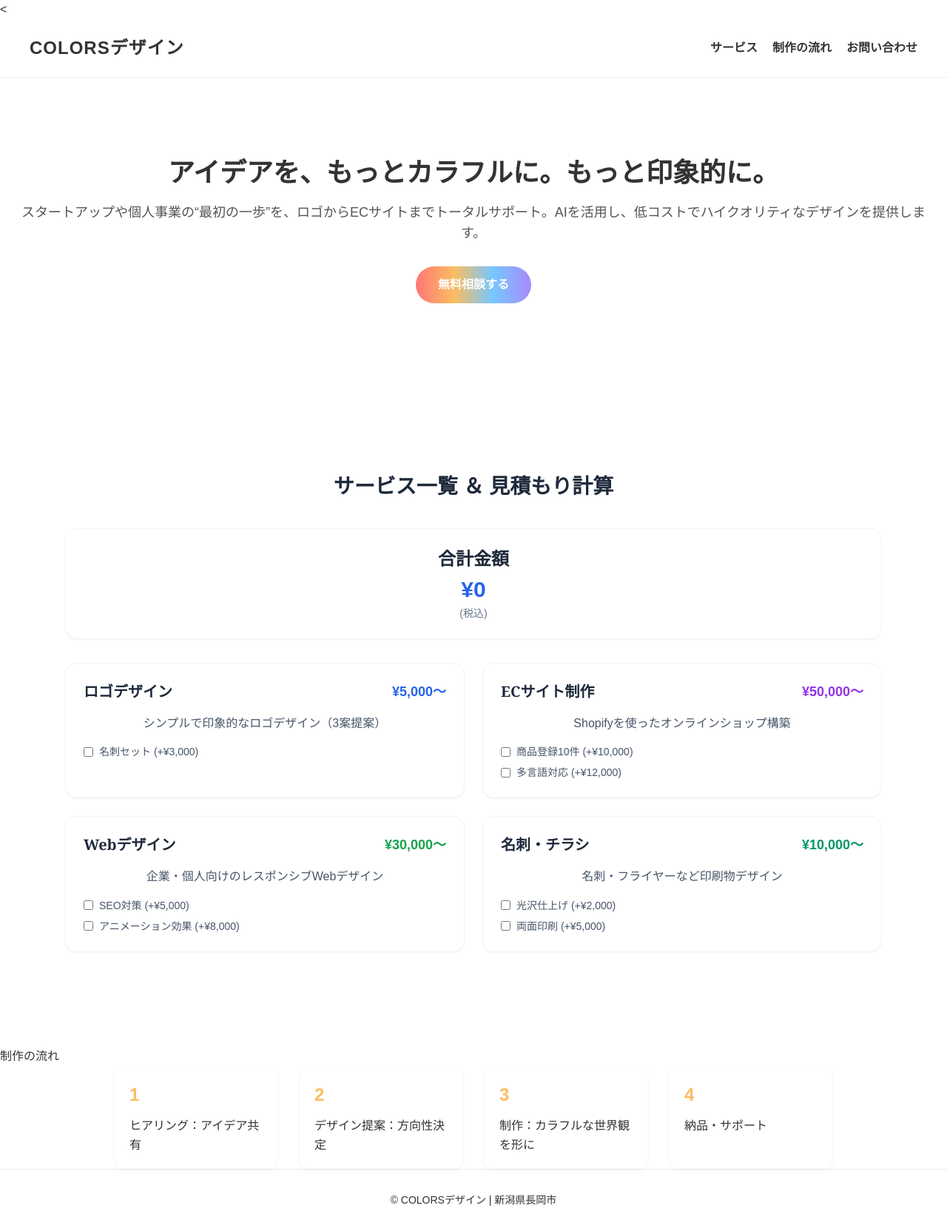
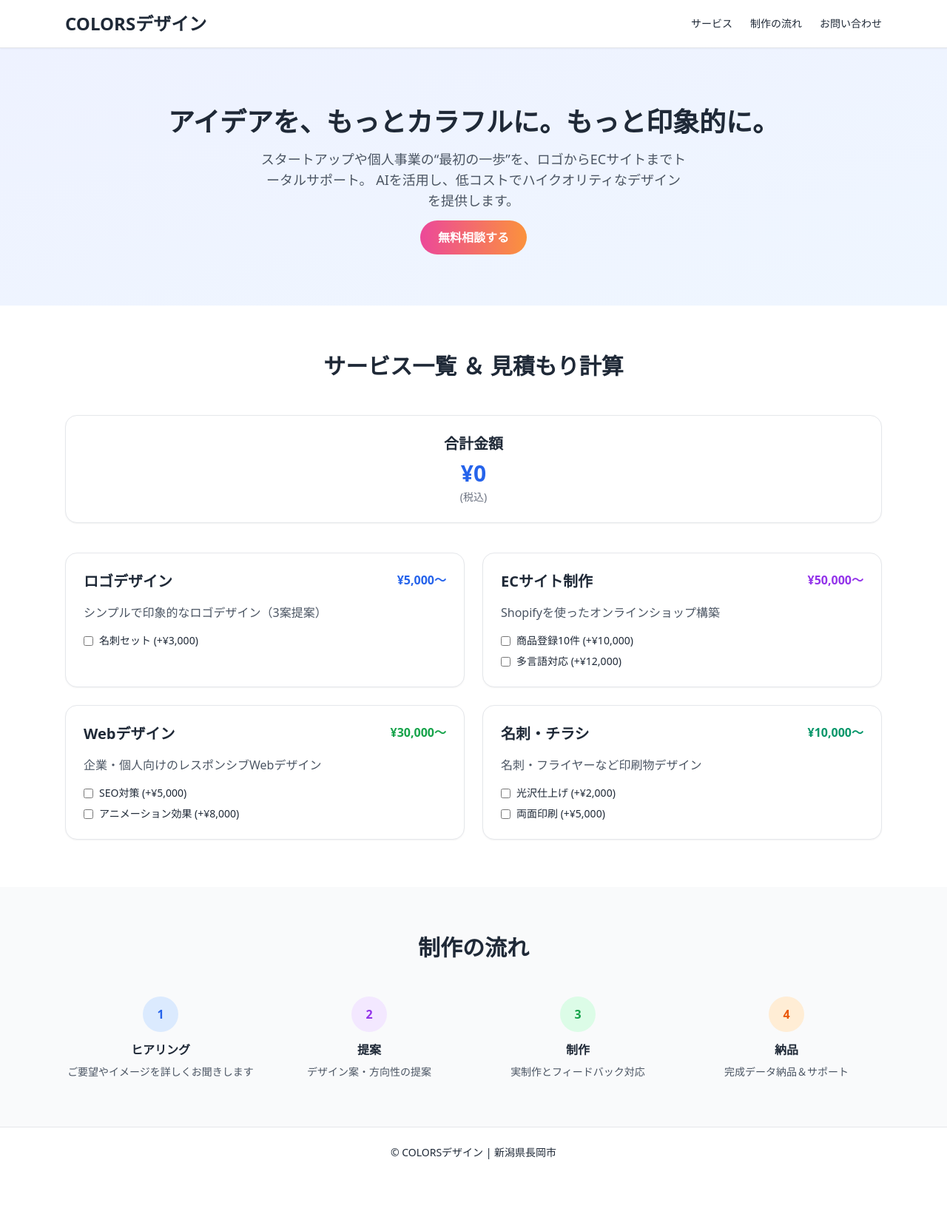
Before and after one commit to yamda1122/colors-design, a plain HTML site: page index.html in a window 1280 px wide. Shown: the whole page at 74% size. After the commit the page ends 1592 px from the top, so only its background shows below. Drawn offline with nearby package versions, Linux system fonts and the light colour scheme.

Commit message:
Update index.html

```diff
--- a/index.html
+++ b/index.html
@@ -1,140 +1,153 @@
 <!DOCTYPE html>
 <html lang="ja">
-<<head>
+<head>
   <meta charset="UTF-8">
   <meta name="viewport" content="width=device-width, initial-scale=1.0">
   <title>COLORSデザイン</title>
 
   <!-- Tailwind CSS CDN -->
   <script src="https://cdn.tailwindcss.com"></script>
-  <style>
-    * {margin:0;padding:0;box-sizing:border-box;font-family:'Noto Sans JP',sans-serif;}
-    body {background-color:#fff;color:#333;line-height:1.6;}
-    header {padding:20px 40px;display:flex;justify-content:space-between;align-items:center;background:#fff;border-bottom:1px solid #eee;position:sticky;top:0;z-index:1000;}
-    header h1 {font-size:24px;font-weight:bold;letter-spacing:1px;}
-    nav ul {display:flex;list-style:none;gap:20px;}
-    nav ul li a {text-decoration:none;color:#333;font-weight:bold;}
-    .hero {text-align:center;padding:100px 20px;background:#fff;}
-    .hero h2 {font-size:36px;margin-bottom:10px;font-weight:bold;}
-    .hero p {font-size:18px;margin-bottom:30px;color:#555;}
-    .btn {display:inline-block;padding:12px 30px;background:linear-gradient(90deg,#ff7676,#fbbd61,#76c7ff,#a78bfa);color:#fff;border-radius:30px;text-decoration:none;font-weight:bold;transition:0.3s ease;}
-    .btn:hover {opacity:0.8;}
-    .services {text-align:center;padding:80px 20px;}
-    .services h3 {font-size:28px;margin-bottom:40px;}
-    .service-grid {display:grid;grid-template-columns:repeat(auto-fit,minmax(220px,1fr));gap:20px;max-width:1000px;margin:auto;}
-    .card {background:#fafafa;border-radius:12px;padding:20px;box-shadow:0 2px 5px rgba(0,0,0,0.05);transition:0.3s;}
-    .card:hover {transform:translateY(-5px);}
-    .card h4 {font-size:20px;margin-bottom:10px;}
-    .flow {padding:80px 20px;text-align:center;background:#f8f8f8;}
-    .flow h3 {font-size:28px;margin-bottom:40px;}
-    .steps {display:flex;flex-wrap:wrap;justify-content:center;gap:30px;}
-    .step {width:220px;padding:20px;background:#fff;border-radius:12px;box-shadow:0 2px 5px rgba(0,0,0,0.05);}
-    .step span {display:block;font-size:24px;color:#fbbd61;margin-bottom:10px;font-weight:bold;}
-    footer {text-align:center;padding:30px 20px;font-size:14px;background:#fff;border-top:1px solid #eee;}
-  </style>
 </head>
-<body>
-  <header>
-    <h1>COLORSデザイン</h1>
+<body class="bg-white text-gray-800">
+
+  <!-- Header -->
+  <header class="bg-white shadow-sm border-b border-gray-200 sticky top-0 z-50">
+    <div class="max-w-6xl mx-auto flex justify-between items-center px-6 py-4">
+      <h1 class="text-2xl font-bold">COLORSデザイン</h1>
       <nav>
-      <ul>
-        <li><a href="#services">サービス</a></li>
-        <li><a href="#flow">制作の流れ</a></li>
-        <li><a href="#contact">お問い合わせ</a></li>
+        <ul class="flex gap-6 text-sm font-medium">
+          <li><a href="#services" class="hover:text-blue-500">サービス</a></li>
+          <li><a href="#flow" class="hover:text-blue-500">制作の流れ</a></li>
+          <li><a href="#contact" class="hover:text-blue-500">お問い合わせ</a></li>
         </ul>
       </nav>
+    </div>
   </header>
-  <section class="hero">
-    <h2>アイデアを、もっとカラフルに。もっと印象的に。</h2>
-    <p>スタートアップや個人事業の“最初の一歩”を、ロゴからECサイトまでトータルサポート。AIを活用し、低コストでハイクオリティなデザインを提供します。</p>
-    <a href="#contact" class="btn">無料相談する</a>
+
+  <!-- Hero -->
+  <section class="text-center py-20 bg-gradient-to-br from-indigo-50 to-blue-50">
+    <h2 class="text-4xl font-bold mb-4">アイデアを、もっとカラフルに。もっと印象的に。</h2>
+    <p class="text-lg text-gray-600 max-w-xl mx-auto mb-6">
+      スタートアップや個人事業の“最初の一歩”を、ロゴからECサイトまでトータルサポート。
+      AIを活用し、低コストでハイクオリティなデザインを提供します。
+    </p>
+    <a href="#contact" class="bg-gradient-to-r from-pink-500 to-orange-400 text-white px-6 py-3 rounded-full font-semibold hover:opacity-90 transition">無料相談する</a>
   </section>
-  <section class="services" id="services">
-  <div class="max-w-6xl mx-auto px-6 py-12">
-    <h3 class="font-serif text-3xl font-bold text-center text-slate-800 mb-12">
-      サービス一覧 ＆ 見積もり計算
-    </h3>
 
-    <!-- 合計金額表示 -->
-    <div class="bg-white rounded-2xl p-6 shadow-sm border border-slate-100 mb-8 text-center">
-      <h4 class="font-serif text-2xl font-semibold text-slate-800 mb-2">合計金額</h4>
+  <!-- Services with Calculator -->
+  <section class="max-w-6xl mx-auto px-6 py-16" id="services">
+    <h3 class="text-3xl font-bold text-center mb-12">サービス一覧 ＆ 見積もり計算</h3>
+
+    <!-- Total Display -->
+    <div class="bg-white rounded-2xl p-6 shadow-sm border border-gray-200 mb-10 text-center">
+      <h4 class="text-xl font-semibold mb-2">合計金額</h4>
       <div class="text-3xl font-bold text-blue-600" id="totalPrice">¥0</div>
-      <div class="text-sm text-slate-500 mt-1">(税込)</div>
+      <div class="text-sm text-gray-500 mt-1">(税込)</div>
     </div>
 
-    <!-- サービスカード -->
+    <!-- Cards -->
     <div class="grid md:grid-cols-2 gap-6">
 
-      <!-- ロゴデザイン -->
-      <div class="bg-white rounded-2xl p-6 shadow-sm hover:shadow-md transition-all border border-slate-100" data-base-price="5000">
+      <!-- Logo Design -->
+      <div class="bg-white rounded-2xl p-6 shadow-sm hover:shadow-md transition border border-gray-200" data-base-price="5000">
         <div class="flex justify-between items-start mb-4">
-          <h4 class="font-serif text-xl font-semibold text-slate-800">ロゴデザイン</h4>
-          <span class="text-blue-600 font-semibold text-lg">¥5,000〜</span>
+          <h4 class="text-xl font-semibold">ロゴデザイン</h4>
+          <span class="text-blue-600 font-semibold">¥5,000〜</span>
         </div>
-        <p class="text-slate-600 mb-4">シンプルで印象的なロゴデザイン（3案提案）</p>
+        <p class="text-gray-600 mb-4">シンプルで印象的なロゴデザイン（3案提案）</p>
         <label class="flex items-center">
-          <input type="checkbox" class="rounded border-slate-300 text-blue-600 focus:ring-blue-500" onchange="updatePrice(this, 3000)">
-          <span class="ml-2 text-sm text-slate-600">名刺セット (+¥3,000)</span>
+          <input type="checkbox" class="rounded border-gray-300 text-blue-600 focus:ring-blue-500" onchange="updatePrice(this, 3000)">
+          <span class="ml-2 text-sm">名刺セット (+¥3,000)</span>
         </label>
       </div>
 
       <!-- ECサイト制作 -->
-      <div class="bg-white rounded-2xl p-6 shadow-sm hover:shadow-md transition-all border border-slate-100" data-base-price="50000">
+      <div class="bg-white rounded-2xl p-6 shadow-sm hover:shadow-md transition border border-gray-200" data-base-price="50000">
         <div class="flex justify-between items-start mb-4">
-          <h4 class="font-serif text-xl font-semibold text-slate-800">ECサイト制作</h4>
-          <span class="text-purple-600 font-semibold text-lg">¥50,000〜</span>
+          <h4 class="text-xl font-semibold">ECサイト制作</h4>
+          <span class="text-purple-600 font-semibold">¥50,000〜</span>
         </div>
-        <p class="text-slate-600 mb-4">Shopifyを使ったオンラインショップ構築</p>
+        <p class="text-gray-600 mb-4">Shopifyを使ったオンラインショップ構築</p>
         <label class="flex items-center mb-2">
-          <input type="checkbox" class="rounded border-slate-300 text-purple-600 focus:ring-purple-500" onchange="updatePrice(this, 10000)">
-          <span class="ml-2 text-sm text-slate-600">商品登録10件 (+¥10,000)</span>
+          <input type="checkbox" class="rounded border-gray-300 text-purple-600 focus:ring-purple-500" onchange="updatePrice(this, 10000)">
+          <span class="ml-2 text-sm">商品登録10件 (+¥10,000)</span>
         </label>
         <label class="flex items-center">
-          <input type="checkbox" class="rounded border-slate-300 text-purple-600 focus:ring-purple-500" onchange="updatePrice(this, 12000)">
-          <span class="ml-2 text-sm text-slate-600">多言語対応 (+¥12,000)</span>
+          <input type="checkbox" class="rounded border-gray-300 text-purple-600 focus:ring-purple-500" onchange="updatePrice(this, 12000)">
+          <span class="ml-2 text-sm">多言語対応 (+¥12,000)</span>
         </label>
       </div>
 
-      <!-- Webデザイン -->
-      <div class="bg-white rounded-2xl p-6 shadow-sm hover:shadow-md transition-all border border-slate-100" data-base-price="30000">
+      <!-- Web Design -->
+      <div class="bg-white rounded-2xl p-6 shadow-sm hover:shadow-md transition border border-gray-200" data-base-price="30000">
         <div class="flex justify-between items-start mb-4">
-          <h4 class="font-serif text-xl font-semibold text-slate-800">Webデザイン</h4>
-          <span class="text-green-600 font-semibold text-lg">¥30,000〜</span>
+          <h4 class="text-xl font-semibold">Webデザイン</h4>
+          <span class="text-green-600 font-semibold">¥30,000〜</span>
         </div>
-        <p class="text-slate-600 mb-4">企業・個人向けのレスポンシブWebデザイン</p>
+        <p class="text-gray-600 mb-4">企業・個人向けのレスポンシブWebデザイン</p>
         <label class="flex items-center mb-2">
-          <input type="checkbox" class="rounded border-slate-300 text-green-600 focus:ring-green-500" onchange="updatePrice(this, 5000)">
-          <span class="ml-2 text-sm text-slate-600">SEO対策 (+¥5,000)</span>
+          <input type="checkbox" class="rounded border-gray-300 text-green-600 focus:ring-green-500" onchange="updatePrice(this, 5000)">
+          <span class="ml-2 text-sm">SEO対策 (+¥5,000)</span>
         </label>
         <label class="flex items-center">
-          <input type="checkbox" class="rounded border-slate-300 text-green-600 focus:ring-green-500" onchange="updatePrice(this, 8000)">
-          <span class="ml-2 text-sm text-slate-600">アニメーション効果 (+¥8,000)</span>
+          <input type="checkbox" class="rounded border-gray-300 text-green-600 focus:ring-green-500" onchange="updatePrice(this, 8000)">
+          <span class="ml-2 text-sm">アニメーション効果 (+¥8,000)</span>
         </label>
       </div>
 
       <!-- 名刺・チラシ -->
-      <div class="bg-white rounded-2xl p-6 shadow-sm hover:shadow-md transition-all border border-slate-100" data-base-price="10000">
+      <div class="bg-white rounded-2xl p-6 shadow-sm hover:shadow-md transition border border-gray-200" data-base-price="10000">
         <div class="flex justify-between items-start mb-4">
-          <h4 class="font-serif text-xl font-semibold text-slate-800">名刺・チラシ</h4>
-          <span class="text-emerald-600 font-semibold text-lg">¥10,000〜</span>
+          <h4 class="text-xl font-semibold">名刺・チラシ</h4>
+          <span class="text-emerald-600 font-semibold">¥10,000〜</span>
         </div>
-        <p class="text-slate-600 mb-4">名刺・フライヤーなど印刷物デザイン</p>
+        <p class="text-gray-600 mb-4">名刺・フライヤーなど印刷物デザイン</p>
         <label class="flex items-center mb-2">
-          <input type="checkbox" class="rounded border-slate-300 text-emerald-600 focus:ring-emerald-500" onchange="updatePrice(this, 2000)">
-          <span class="ml-2 text-sm text-slate-600">光沢仕上げ (+¥2,000)</span>
+          <input type="checkbox" class="rounded border-gray-300 text-emerald-600 focus:ring-emerald-500" onchange="updatePrice(this, 2000)">
+          <span class="ml-2 text-sm">光沢仕上げ (+¥2,000)</span>
         </label>
         <label class="flex items-center">
-          <input type="checkbox" class="rounded border-slate-300 text-emerald-600 focus:ring-emerald-500" onchange="updatePrice(this, 5000)">
-          <span class="ml-2 text-sm text-slate-600">両面印刷 (+¥5,000)</span>
+          <input type="checkbox" class="rounded border-gray-300 text-emerald-600 focus:ring-emerald-500" onchange="updatePrice(this, 5000)">
+          <span class="ml-2 text-sm">両面印刷 (+¥5,000)</span>
         </label>
-      </div>
-
       </div>
     </div>
   </section>
 
+  <!-- 制作の流れ -->
+  <section class="bg-gray-50 py-16" id="flow">
+    <h3 class="text-3xl font-bold text-center mb-12">制作の流れ</h3>
+    <div class="grid md:grid-cols-4 gap-6 max-w-6xl mx-auto px-6">
+      <div class="text-center">
+        <div class="w-12 h-12 bg-blue-100 text-blue-600 rounded-full flex items-center justify-center mx-auto mb-3 font-bold">1</div>
+        <h4 class="font-semibold mb-2">ヒアリング</h4>
+        <p class="text-sm text-gray-600">ご要望やイメージを詳しくお聞きします</p>
+      </div>
+      <div class="text-center">
+        <div class="w-12 h-12 bg-purple-100 text-purple-600 rounded-full flex items-center justify-center mx-auto mb-3 font-bold">2</div>
+        <h4 class="font-semibold mb-2">提案</h4>
+        <p class="text-sm text-gray-600">デザイン案・方向性の提案</p>
+      </div>
+      <div class="text-center">
+        <div class="w-12 h-12 bg-green-100 text-green-600 rounded-full flex items-center justify-center mx-auto mb-3 font-bold">3</div>
+        <h4 class="font-semibold mb-2">制作</h4>
+        <p class="text-sm text-gray-600">実制作とフィードバック対応</p>
+      </div>
+      <div class="text-center">
+        <div class="w-12 h-12 bg-orange-100 text-orange-600 rounded-full flex items-center justify-center mx-auto mb-3 font-bold">4</div>
+        <h4 class="font-semibold mb-2">納品</h4>
+        <p class="text-sm text-gray-600">完成データ納品＆サポート</p>
+      </div>
+    </div>
+  </section>
+
+  <!-- Footer -->
+  <footer class="text-center py-6 border-t border-gray-200 text-sm">
+    © COLORSデザイン | 新潟県長岡市
+  </footer>
+
+  <!-- 計算機スクリプト -->
   <script>
-  let totalPrice = 0;
     let selectedServices = new Map();
 
     function updatePrice(element, price) {
@@ -152,7 +165,7 @@
     function calculateTotal() {
       let total = 0;
 
-    // 基本価格を加算（オプションが1つでも選ばれているサービスのみ）
+      // 基本価格（オプションを1つ以上選んだカードだけ加算）
       document.querySelectorAll('.bg-white[data-base-price]').forEach(card => {
         if (card.querySelector('input:checked')) {
           total += parseInt(card.dataset.basePrice);
@@ -167,17 +180,5 @@
       document.getElementById('totalPrice').textContent = `¥${total.toLocaleString()}`;
     }
   </script>
-
-    <h3>制作の流れ</h3>
-    <div class="steps">
-      <div class="step"><span>1</span>ヒアリング：アイデア共有</div>
-      <div class="step"><span>2</span>デザイン提案：方向性決定</div>
-      <div class="step"><span>3</span>制作：カラフルな世界観を形に</div>
-      <div class="step"><span>4</span>納品・サポート</div>
-    </div>
-  </section>
-  <footer>
-    <p>© COLORSデザイン | 新潟県長岡市</p>
-  </footer>
 </body>
 </html>
```
Lines whose indentation alone changed are shown as unchanged.
